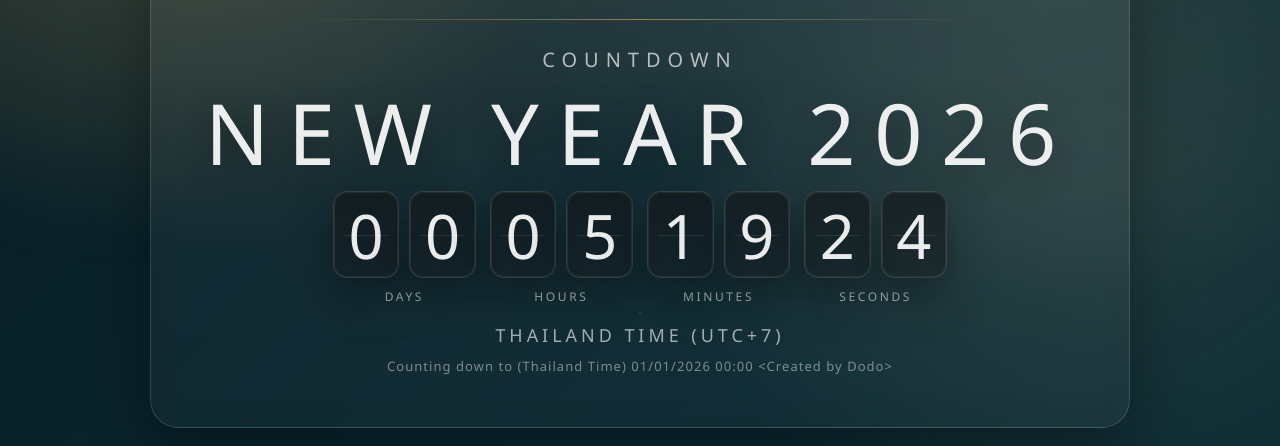
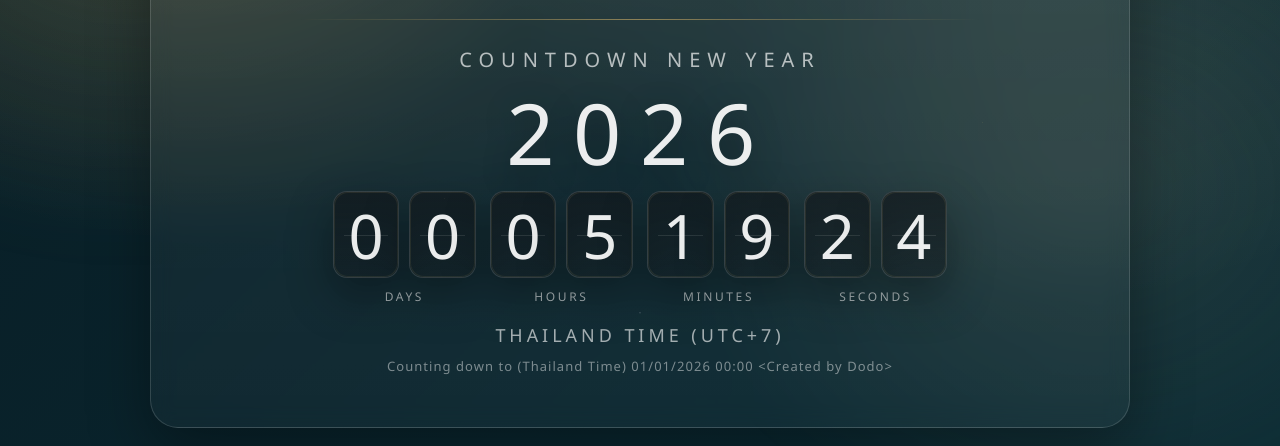
Before and after one commit to peerakarnwnk-star/Count-Down-2026, a plain HTML site: page index.html in a window 1280 px wide. Shown: the part 354-800 px from the top of the page. Drawn offline with Linux system fonts and the light colour scheme; no server answers.

Commit message:
Update index.html

```diff
--- a/index.html
+++ b/index.html
@@ -252,7 +252,7 @@
 
     <div class="divider"></div>
 
-    <div class="title" id="title">Countdown</div>
+    <div class="title" id="title">Countdown New Year</div>
     <div class="main" id="mainText">SYNCING…</div>
 
     <div class="strip" aria-label="countdown tiles">
@@ -349,7 +349,7 @@ function setFinished(){
 
 function setRunning(){
   $("mainText").classList.remove("shimmer");
-  $("mainText").textContent = "NEW YEAR 2026";
+  $("mainText").textContent = "2026";
   $("hint").textContent = "Counting down to (Thailand Time) 01/01/2026 00:00 <Created by Dodo>";
   $("confetti").classList.remove("on");
 }
```
